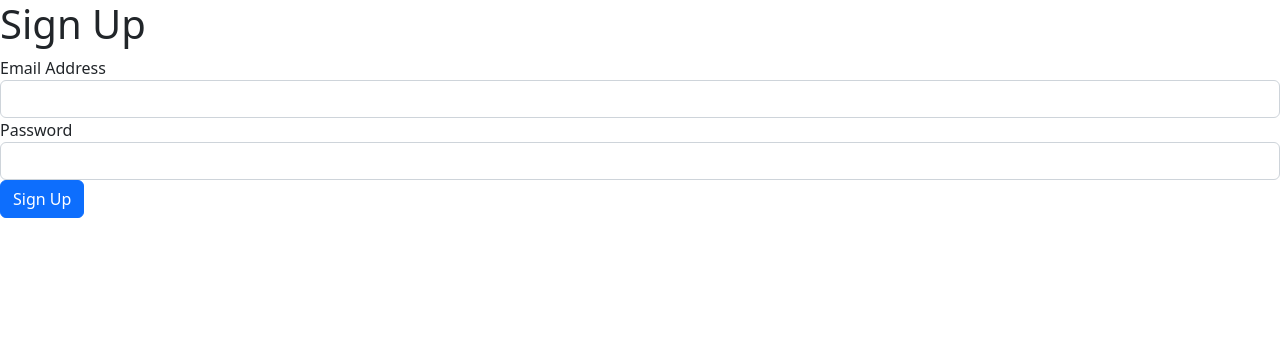
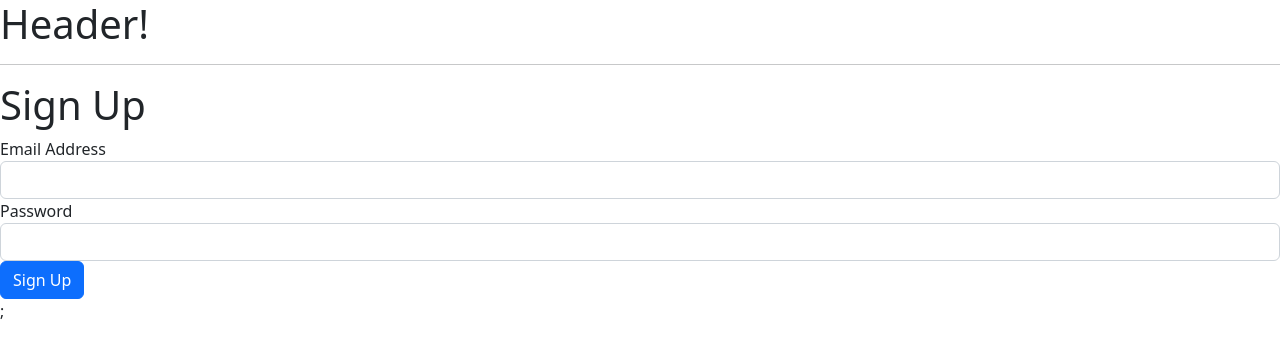
Before and after one commit to vonrimS/ticketing__node_ts_next_nats, a Next.js app in the folder client/: page /auth/signup in a window 1280 px wide. Shown: the top 358 px of the page. Built offline with nearby package versions, Linux system fonts and the light colour scheme.

Commit message:
Reusable Header added

```diff
--- a/client/pages/_app.js
+++ b/client/pages/_app.js
@@ -1,5 +1,10 @@
 import 'bootstrap/dist/css/bootstrap.css';
 
 export default ({ Component, pageProps }) => {
-    return <Component {...pageProps} />;
+    return(
+    <div>
+        <h1>Header!</h1>
+        <hr />
+        <Component {...pageProps} />;
+    </div>)
 };
--- a/client/pages/auth/signin.js
+++ b/client/pages/auth/signin.js
@@ -21,6 +21,7 @@ export default () => {
     };
 
     return (
+
         <form onSubmit={onSubmit}>
             <h1>Sign In</h1>
             <div className="form-group">
--- a/client/pages/auth/signup.js
+++ b/client/pages/auth/signup.js
@@ -21,6 +21,7 @@ export default () => {
     };
 
     return (
+
         <form onSubmit={onSubmit}>
             <h1>Sign Up</h1>
             <div className="form-group">
```
